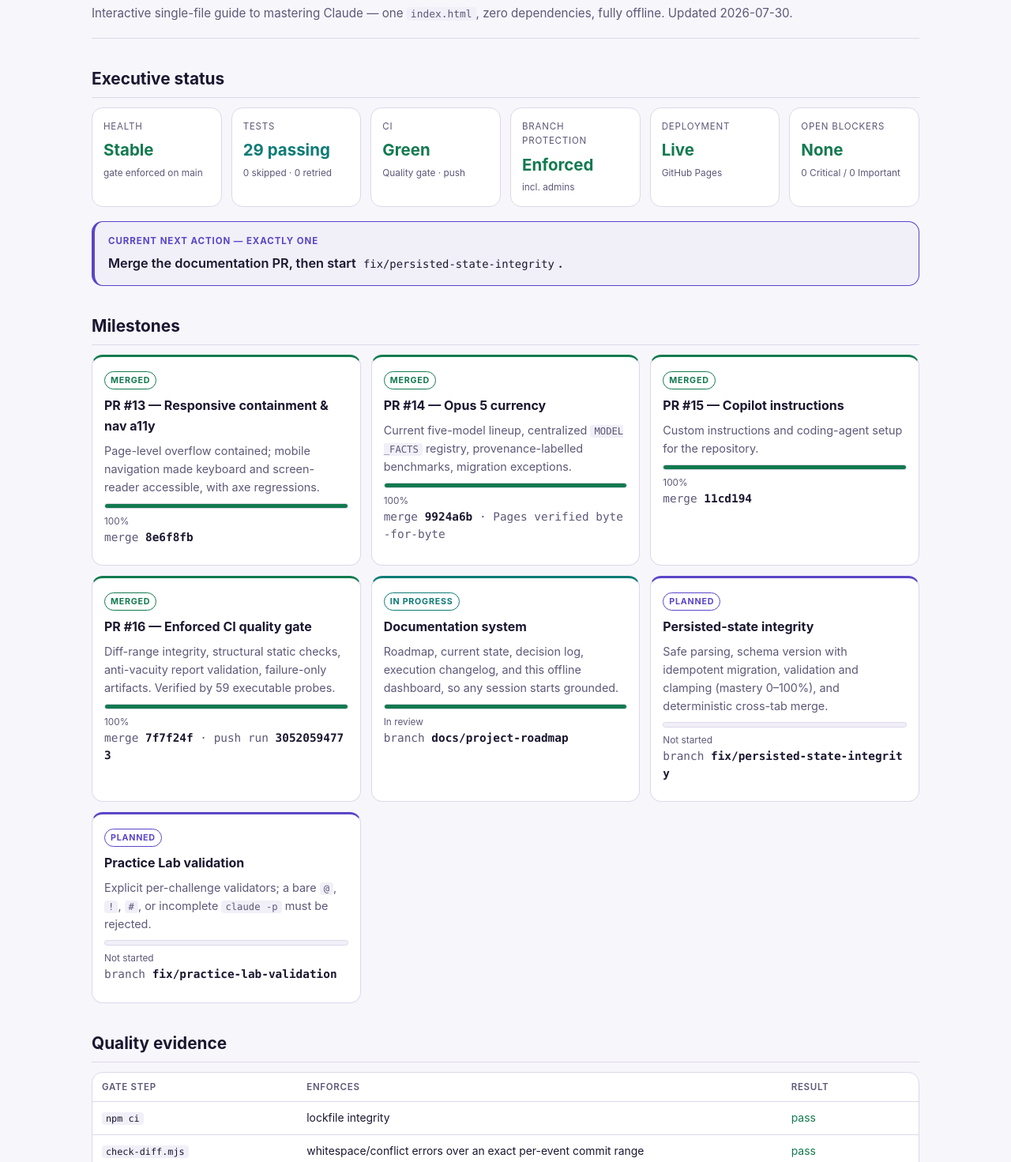
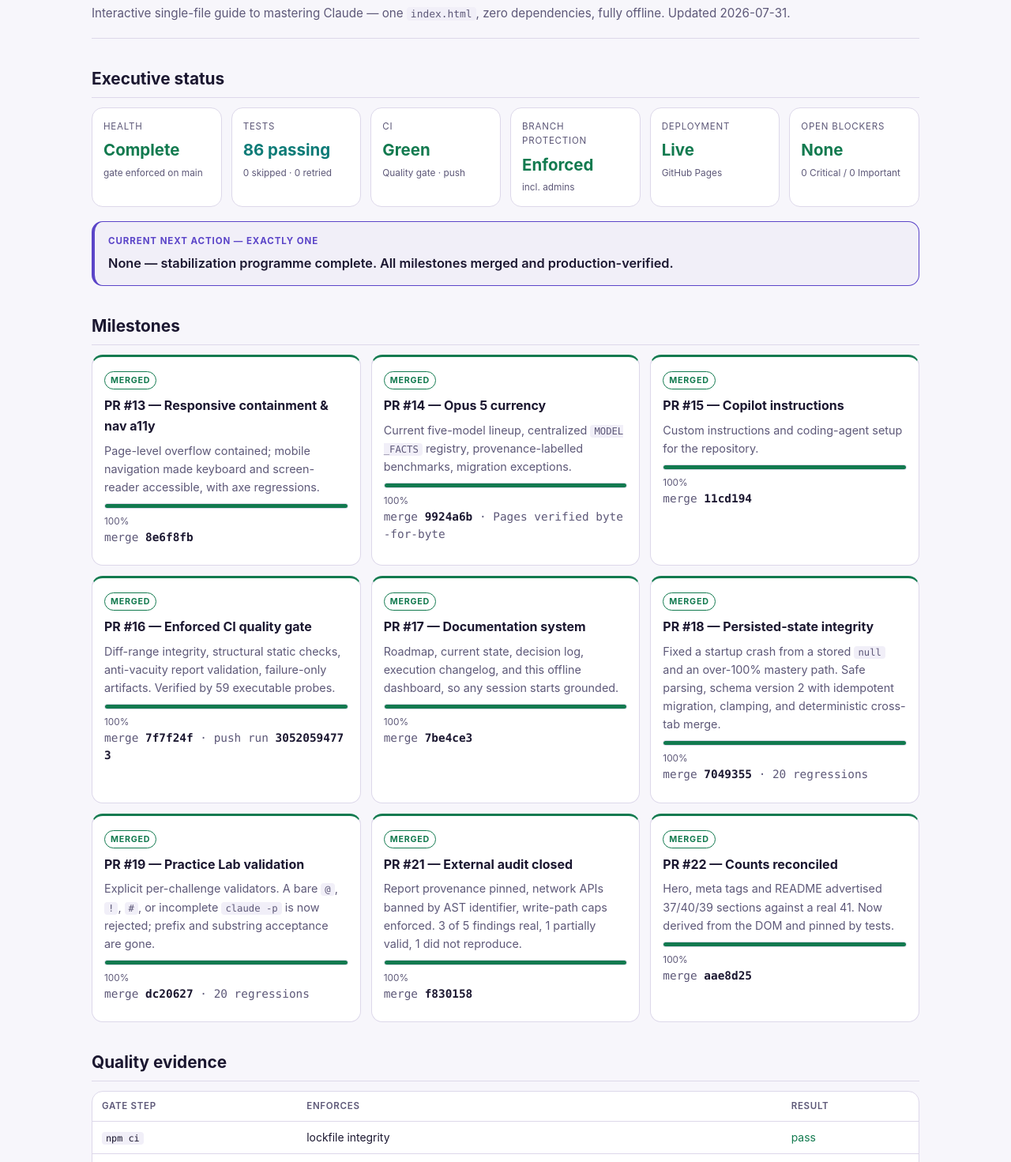
Before and after one commit to gesh75/claude-mastery-hub, a website: page docs/roadmap/index.html in a window 1280 px wide. Shown: the part 93-1564 px from the top of the page at 79% size. Drawn offline with Linux system fonts and the light colour scheme.

Commit message:
Stop CURRENT_STATE recording its own HEAD; refresh the dashboard
The status file went stale twice for the same structural reason: a documentation
commit cannot contain its own squash SHA, so any recorded HEAD is wrong the
moment the PR merges. Patching the number would only re-stale on the next docs
PR.

The root cause was in the test, not the document. An earlier assertion
*required* a 40-hex main SHA in the header, so every attempt to fix the drift
put the drift back. That assertion is inverted: the header must now NOT pin a
HEAD, must name the last merged PR (stable once merged), and must tell the
reader to run git rev-parse origin/main for the live value.

The advertised test count is now cross-checked against the committed
anti-vacuity baseline, so the status file and the gate cannot disagree about how
much coverage exists.

The dashboard was stale in the same way: it still claimed 29 tests, listed
persisted-state and Practice Lab as not started, and named a merged branch as the
next action. It now shows all ten merged PRs with their merge SHAs, an empty next
action, and persistence described as validated and version-2 migrated. Its tests
derive the expected count from the baseline rather than pinning a literal, assert
every merged PR and SHA is shown, and fail if any card is still tagged planned or
in progress.

```diff
--- a/docs/roadmap/index.html
+++ b/docs/roadmap/index.html
@@ -82,13 +82,13 @@
 <header class="top">
   <p class="eyebrow">Project Roadmap &amp; Status</p>
   <h1>Claude Mastery Hub</h1>
-  <p class="sub">Interactive single-file guide to mastering Claude — one <code>index.html</code>, zero dependencies, fully offline. Updated 2026-07-30.</p>
+  <p class="sub">Interactive single-file guide to mastering Claude — one <code>index.html</code>, zero dependencies, fully offline. Updated 2026-07-31.</p>
 </header>
 
 <h2>Executive status</h2>
 <div class="pulse">
-  <div class="stat"><span class="k">Health</span><span class="v green">Stable<small>gate enforced on main</small></span></div>
-  <div class="stat"><span class="k">Tests</span><span class="v cyan">29 passing<small>0 skipped · 0 retried</small></span></div>
+  <div class="stat"><span class="k">Health</span><span class="v green">Complete<small>gate enforced on main</small></span></div>
+  <div class="stat"><span class="k">Tests</span><span class="v cyan">86 passing<small>0 skipped · 0 retried</small></span></div>
   <div class="stat"><span class="k">CI</span><span class="v green">Green<small>Quality gate · push</small></span></div>
   <div class="stat"><span class="k">Branch protection</span><span class="v green">Enforced<small>incl. admins</small></span></div>
   <div class="stat"><span class="k">Deployment</span><span class="v green">Live<small>GitHub Pages</small></span></div>
@@ -97,7 +97,7 @@
 
 <div class="next">
   <span class="k">Current next action — exactly one</span>
-  <p>Merge the documentation PR, then start <code>fix/persisted-state-integrity</code>.</p>
+  <p>None — stabilization programme complete. All milestones merged and production-verified.</p>
 </div>
 
 <h2>Milestones</h2>
@@ -135,28 +135,44 @@
     <p class="meta">merge <b>7f7f24f</b> · push run <b>30520594773</b></p>
   </article>
 
-  <article class="card active">
-    <span class="tag active">In progress</span>
-    <h3>Documentation system</h3>
+  <article class="card done">
+    <span class="tag done">Merged</span>
+    <h3>PR #17 — Documentation system</h3>
     <p>Roadmap, current state, decision log, execution changelog, and this offline dashboard, so any session starts grounded.</p>
-    <div class="bar p100"><span></span></div><div class="pct">In review</div>
-    <p class="meta">branch <b>docs/project-roadmap</b></p>
+    <div class="bar p100"><span></span></div><div class="pct">100%</div>
+    <p class="meta">merge <b>7be4ce3</b></p>
   </article>
 
-  <article class="card plan">
-    <span class="tag plan">Planned</span>
-    <h3>Persisted-state integrity</h3>
-    <p>Safe parsing, schema version with idempotent migration, validation and clamping (mastery 0–100%), and deterministic cross-tab merge.</p>
-    <div class="bar p0"><span></span></div><div class="pct">Not started</div>
-    <p class="meta">branch <b>fix/persisted-state-integrity</b></p>
+  <article class="card done">
+    <span class="tag done">Merged</span>
+    <h3>PR #18 — Persisted-state integrity</h3>
+    <p>Fixed a startup crash from a stored <code>null</code> and an over-100% mastery path. Safe parsing, schema version 2 with idempotent migration, clamping, and deterministic cross-tab merge.</p>
+    <div class="bar p100"><span></span></div><div class="pct">100%</div>
+    <p class="meta">merge <b>7049355</b> · 20 regressions</p>
   </article>
 
-  <article class="card plan">
-    <span class="tag plan">Planned</span>
-    <h3>Practice Lab validation</h3>
-    <p>Explicit per-challenge validators; a bare <code>@</code>, <code>!</code>, <code>#</code>, or incomplete <code>claude -p</code> must be rejected.</p>
-    <div class="bar p0"><span></span></div><div class="pct">Not started</div>
-    <p class="meta">branch <b>fix/practice-lab-validation</b></p>
+  <article class="card done">
+    <span class="tag done">Merged</span>
+    <h3>PR #19 — Practice Lab validation</h3>
+    <p>Explicit per-challenge validators. A bare <code>@</code>, <code>!</code>, <code>#</code>, or incomplete <code>claude -p</code> is now rejected; prefix and substring acceptance are gone.</p>
+    <div class="bar p100"><span></span></div><div class="pct">100%</div>
+    <p class="meta">merge <b>dc20627</b> · 20 regressions</p>
+  </article>
+
+  <article class="card done">
+    <span class="tag done">Merged</span>
+    <h3>PR #21 — External audit closed</h3>
+    <p>Report provenance pinned, network APIs banned by AST identifier, write-path caps enforced. 3 of 5 findings real, 1 partially valid, 1 did not reproduce.</p>
+    <div class="bar p100"><span></span></div><div class="pct">100%</div>
+    <p class="meta">merge <b>f830158</b></p>
+  </article>
+
+  <article class="card done">
+    <span class="tag done">Merged</span>
+    <h3>PR #22 — Counts reconciled</h3>
+    <p>Hero, meta tags and README advertised 37/40/39 sections against a real 41. Now derived from the DOM and pinned by tests.</p>
+    <div class="bar p100"><span></span></div><div class="pct">100%</div>
+    <p class="meta">merge <b>aae8d25</b></p>
   </article>
 
 </div>
@@ -170,7 +186,7 @@
       <tr><td><code>check-diff.mjs</code></td><td>whitespace/conflict errors over an exact per-event commit range</td><td class="green">pass</td></tr>
       <tr><td><code>npm audit</code></td><td>no advisories at any severity</td><td class="green">0 vulnerabilities</td></tr>
       <tr><td><code>check-static.mjs</code></td><td>YAML + AST + CSS structural integrity, offline guarantee</td><td class="green">pass</td></tr>
-      <tr><td><code>npm test</code></td><td>Playwright suite, <code>forbidOnly</code> active</td><td class="green">29 passed</td></tr>
+      <tr><td><code>npm test</code></td><td>Playwright suite, <code>forbidOnly</code> active</td><td class="green">86 passed</td></tr>
       <tr><td><code>check-test-results.mjs</code></td><td>the suite actually ran what it claims</td><td class="green">pass</td></tr>
       <tr><td>Artifacts</td><td>upload on failure only</td><td class="green">0 on success</td></tr>
     </tbody>
@@ -181,7 +197,7 @@
 <div class="cards">
   <article class="card done"><h3>Content &amp; engines</h3><p><code>index.html</code> — sections plus the <code>QUIZ</code>, <code>EXAM</code>, and <code>LAB</code> data-driven engines.</p></article>
   <article class="card done"><h3>Model fact registry</h3><p><code>MODEL_FACTS</code>, <code>MODEL_SOURCES</code>, <code>BENCHMARK_EVIDENCE</code> — one place for volatile facts with a verification date.</p></article>
-  <article class="card active"><h3>Persistence</h3><p><code>localStorage</code> keys <code>claude_hub_quiz/exam/mastery/nav/lab_v1</code>. Hardening is the next milestone.</p></article>
+  <article class="card done"><h3>Persistence</h3><p><code>localStorage</code> keys <code>claude_hub_quiz/exam/mastery/lab_v1</code>, validated and version-2 migrated, with deterministic cross-tab merge.</p></article>
   <article class="card done"><h3>Quality gate</h3><p><code>.github/workflows/ci.yml</code> plus <code>scripts/check-*.mjs</code> — structural parsing, not text matching.</p></article>
 </div>
 
@@ -229,7 +245,7 @@
 
 <footer>
   Claude Mastery Hub — project roadmap. Offline by design: this page loads no external
-  resources. Status reflects <code>main</code> @ <code>7f7f24f</code>.
+  resources. Status reflects the last merged PR, #22. Read the live HEAD with <code>git rev-parse origin/main</code>.
 </footer>
 
 </div>
```
Also changed, not shown: docs/CURRENT_STATE.md (+42 -17 lines), tests/e2e/roadmap-dashboard.spec.js (+29 -11 lines).
